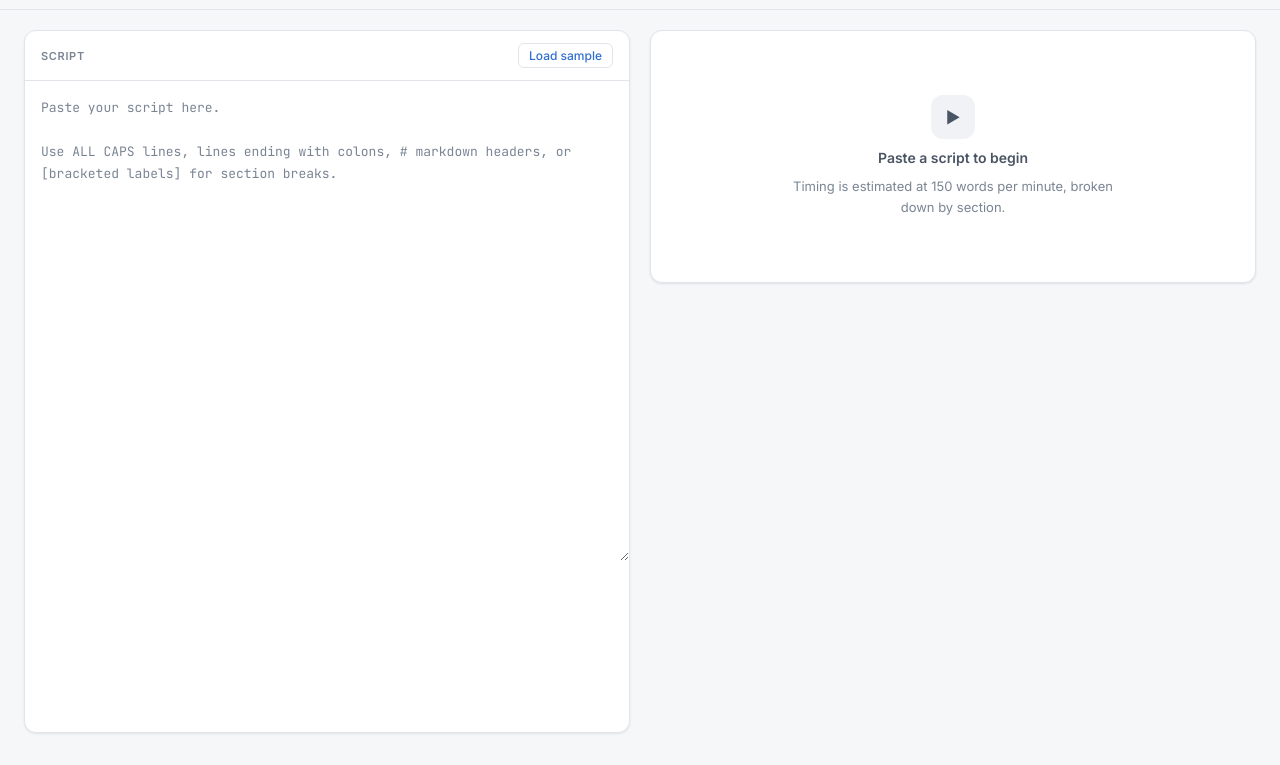
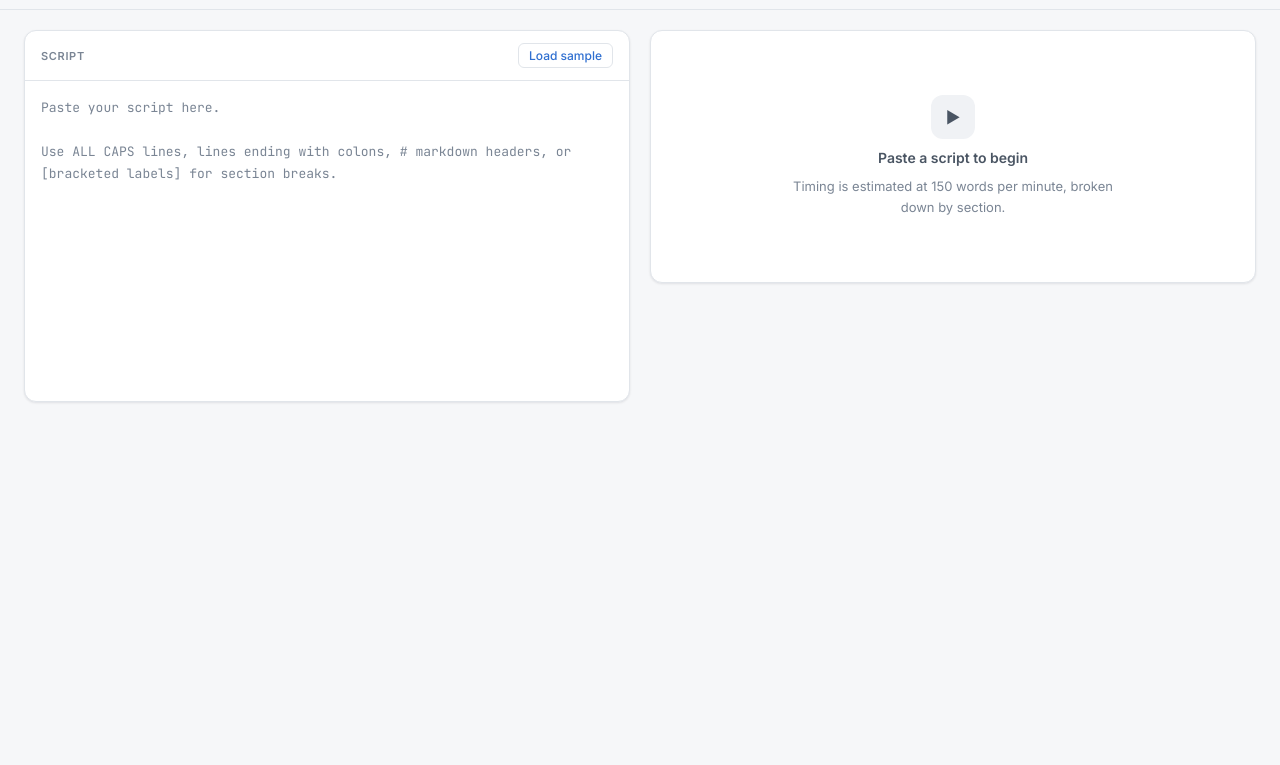
Before and after one commit to seegree/script-timer, a plain HTML site: page index.html in a window 1280 px wide. Shown: the part 47-812 px from the top of the page. Drawn offline with nearby package versions, Linux system fonts and the light colour scheme.

Commit message:
Auto-grow script editor so the full text is always visible
The wide-screen rule that removed max-height came before the base
textarea rule, so the 60vh cap always won and the text scrolled
inside a clipped box. The editor now sizes itself to its content.

Co-Authored-By: Claude Opus 5.5 <noreply@anthropic.com>

```diff
--- a/index.html
+++ b/index.html
@@ -97,8 +97,6 @@
     .main { max-width: 1440px; margin: 0 auto; padding: 20px 24px 32px; display: grid; grid-template-columns: minmax(0, 1fr); gap: 20px; }
     @media (min-width: 960px) {
       .main { grid-template-columns: minmax(0, 1fr) minmax(0, 1fr); align-items: start; }
-      .editor-panel { position: sticky; top: 77px; height: calc(100vh - 97px); }
-      .editor-panel textarea { flex: 1; min-height: 0; max-height: none; resize: none; }
     }
     .panel { background: var(--surface); border: 1px solid var(--border); border-radius: 12px; box-shadow: var(--shadow); min-width: 0; }
     .panel-head { display: flex; align-items: center; justify-content: space-between; gap: 12px; padding: 12px 16px; border-bottom: 1px solid var(--border); min-height: 49px; }
@@ -110,7 +108,7 @@
 
     /* Editor */
     .editor-panel { display: flex; flex-direction: column; }
-    .editor-panel textarea { display: block; width: 100%; min-height: 240px; max-height: 60vh; resize: vertical; background: transparent; border: none; outline: none; color: var(--text); padding: 16px; font-family: var(--mono); font-size: 13px; line-height: 1.7; border-radius: 0 0 12px 12px; }
+    .editor-panel textarea { display: block; width: 100%; min-height: 320px; overflow: hidden; resize: none; background: transparent; border: none; outline: none; color: var(--text); padding: 16px; font-family: var(--mono); font-size: 13px; line-height: 1.7; border-radius: 0 0 12px 12px; }
     .editor-panel textarea::placeholder { color: var(--text-3); }
     .editor-panel:focus-within { border-color: var(--border-strong); }
 
@@ -163,7 +161,7 @@
   <script src="https://cdnjs.cloudflare.com/ajax/libs/react/18.2.0/umd/react.production.min.js"></script>
   <script src="https://cdnjs.cloudflare.com/ajax/libs/react-dom/18.2.0/umd/react-dom.production.min.js"></script>
   <script>
-const { useState, useMemo, useCallback, useEffect } = React;
+const { useState, useMemo, useCallback, useEffect, useLayoutEffect, useRef } = React;
 
 const WORDS_PER_MINUTE = 150;
 const THEME_KEY = "script-timer-theme";
@@ -309,6 +307,20 @@ function ScriptTimer() {
     setEditedSections(updated);
   };
 
+  // Grow the editor to fit its text so the whole script is always visible
+  const textareaRef = useRef(null);
+  useLayoutEffect(function() {
+    const fit = function() {
+      const el = textareaRef.current;
+      if (!el) return;
+      el.style.height = "auto";
+      el.style.height = el.scrollHeight + "px";
+    };
+    fit();
+    window.addEventListener("resize", fit);
+    return function() { window.removeEventListener("resize", fit); };
+  }, [rawText]);
+
   const hasContent = rawText.trim().length > 0;
   const showResults = hasContent && analysisData.length > 0;
 
@@ -362,7 +374,7 @@ function ScriptTimer() {
             ? h("button", { className: "text-btn danger", onClick: function() { setRawText(""); setEditedSections(null); } }, "Clear")
             : h("button", { className: "text-btn accent", onClick: handleLoadSample }, "Load sample")
         ),
-        h("textarea", { value: rawText, onChange: function(e) { handlePaste(e.target.value); }, spellCheck: false, "aria-label": "Script text", placeholder: "Paste your script here.\n\nUse ALL CAPS lines, lines ending with colons, # markdown headers, or [bracketed labels] for section breaks." })
+        h("textarea", { ref: textareaRef, value: rawText, onChange: function(e) { handlePaste(e.target.value); }, spellCheck: false, "aria-label": "Script text", placeholder: "Paste your script here.\n\nUse ALL CAPS lines, lines ending with colons, # markdown headers, or [bracketed labels] for section breaks." })
       ),
 
       // Results
```
Also changed, not shown: 1 other file.
